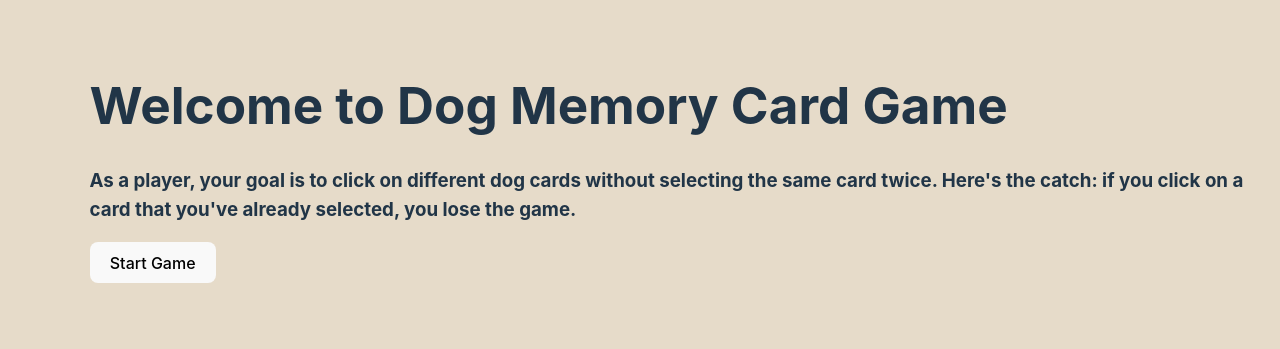
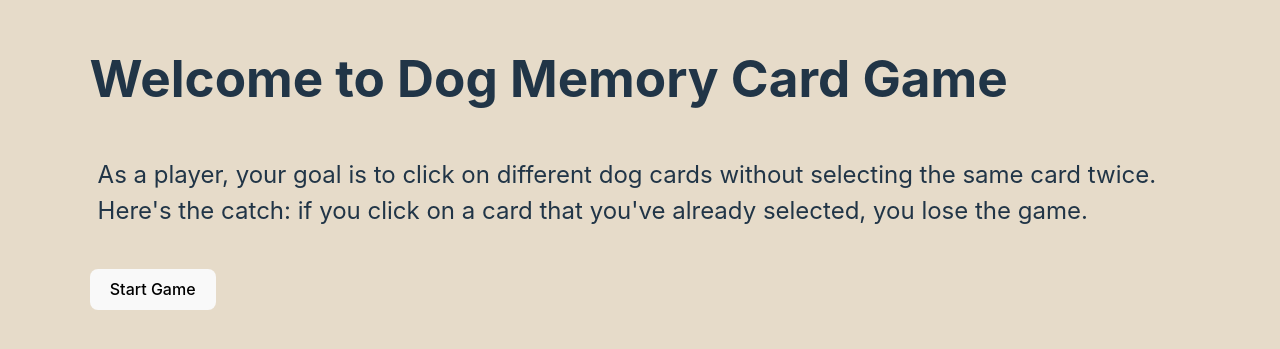
Before and after one commit to HienXuanPham/memory-card-game, a React (Vite) app: page / in a window 1280 px wide. Shown: the part 237-586 px from the top of the page. Built offline with nearby package versions, Linux system fonts and the light colour scheme.

Commit message:
styles...

```diff
--- a/src/App.css
+++ b/src/App.css
@@ -1,28 +1,5 @@
 #root {
   height: 100%;
   width: 100%;
-  margin-left: 7%;
+  /* margin-left: 7%; */
 }
-
-.cards-layout {
-  display: flex;
-  flex-wrap: wrap;
-  text-align: center;
-}
-
-.dog-card {
-  width: 265px;
-  height: 265px;
-  /* background-color: #fdc7d4; */
-  background-color: #c9af98;
-  border-radius: 10px;
-  margin: 10px;
-  cursor: pointer;
-}
-
-.dog-card img {
-  margin: 5px;
-  max-width: 255px;
-  max-height: 255px;
-  border-radius: 10px;
-}
--- a/src/App.tsx
+++ b/src/App.tsx
@@ -1,6 +1,6 @@
 import { useState } from "react";
 import "./App.css";
-import Header from "./components/Header";
+import HomePage from "./components/HomePage";
 import CardGame from "./components/CardGame";
 import Result from "./components/Result";
 
@@ -23,7 +23,7 @@ function App() {
 
   return (
     <>
-      {!gameStarted && !gameEnded && <Header onStartGame={handleGameStart} />}
+      {!gameStarted && !gameEnded && <HomePage onStartGame={handleGameStart} />}
       {gameStarted && !gameEnded && (
         <CardGame
           onGameStart={handleGameStart}
--- a/src/components/CardGame.tsx
+++ b/src/components/CardGame.tsx
@@ -1,5 +1,5 @@
 import { useState, useEffect } from "react";
-import "../App.css";
+import "../styles/CardGame.css";
 import axios from "axios";
 
 interface CardGameProps {
@@ -68,7 +68,7 @@ const CardGame: React.FC<CardGameProps> = ({
 
   return (
     <>
-      <h3>Score: {score}</h3>
+      <div className="score">Score: {score}</div>
       <div className="cards-layout">
         {dogs.map((dog, index) => (
           <div className="dog-card" key={index}>
--- a/src/components/Header.tsx
+++ /dev/null
@@ -1,19 +0,0 @@
-interface HeaderProps {
-  onStartGame: () => void;
-}
-
-const Header: React.FC<HeaderProps> = ({ onStartGame }) => {
-  return (
-    <>
-      <h1>Welcome to Dog Memory Card Game</h1>
-      <h3>
-        As a player, your goal is to click on different dog cards without
-        selecting the same card twice. Here's the catch: if you click on a card
-        that you've already selected, you lose the game.
-      </h3>
-      <button onClick={onStartGame}>Start Game</button>
-    </>
-  );
-};
-
-export default Header;
--- /dev/null
+++ b/src/components/HomePage.tsx
@@ -0,0 +1,23 @@
+import "../styles/HomePage.css";
+
+interface HeaderProps {
+  onStartGame: () => void;
+}
+
+const HomePage: React.FC<HeaderProps> = ({ onStartGame }) => {
+  return (
+    <>
+      <div className="home-page">
+        <h1>Welcome to Dog Memory Card Game</h1>
+        <p className="game-guide">
+          As a player, your goal is to click on different dog cards without
+          selecting the same card twice. Here's the catch: if you click on a
+          card that you've already selected, you lose the game.
+        </p>
+        <button onClick={onStartGame}>Start Game</button>
+      </div>
+    </>
+  );
+};
+
+export default HomePage;
--- a/src/index.css
+++ b/src/index.css
@@ -44,12 +44,11 @@ button {
   font-size: 1em;
   font-weight: 500;
   font-family: inherit;
-  background-color: #1a1a1a;
   cursor: pointer;
   transition: border-color 0.25s;
 }
 button:hover {
-  border-color: #646cff;
+  border-color: brown;
 }
 button:focus,
 button:focus-visible {
--- /dev/null
+++ b/src/styles/CardGame.css
@@ -0,0 +1,37 @@
+.cards-layout {
+  display: flex;
+  flex-wrap: wrap;
+  text-align: center;
+  margin-left: 7%;
+}
+
+.dog-card {
+  width: 265px;
+  height: 265px;
+  /* background-color: #fdc7d4; */
+  background-color: #c9af98;
+  border-radius: 10px;
+  margin: 10px;
+  cursor: pointer;
+}
+
+.dog-card img {
+  margin: 5px;
+  max-width: 255px;
+  max-height: 255px;
+  border-radius: 10px;
+}
+
+.score {
+  position: sticky;
+  top: 0;
+  left: 0;
+  z-index: 1;
+  font-size: 1.5em;
+  font-weight: 600;
+  text-align: center;
+  padding: 16px;
+  box-shadow: 0 3px 5px #fae3d0;
+  background-color: #c9af98;
+  margin-bottom: 16px;
+}
--- /dev/null
+++ b/src/styles/HomePage.css
@@ -0,0 +1,8 @@
+.home-page {
+  margin-left: 7%;
+}
+
+.game-guide {
+  font-size: 1.5em;
+  padding: 16px 48px 16px 8px;
+}
```
